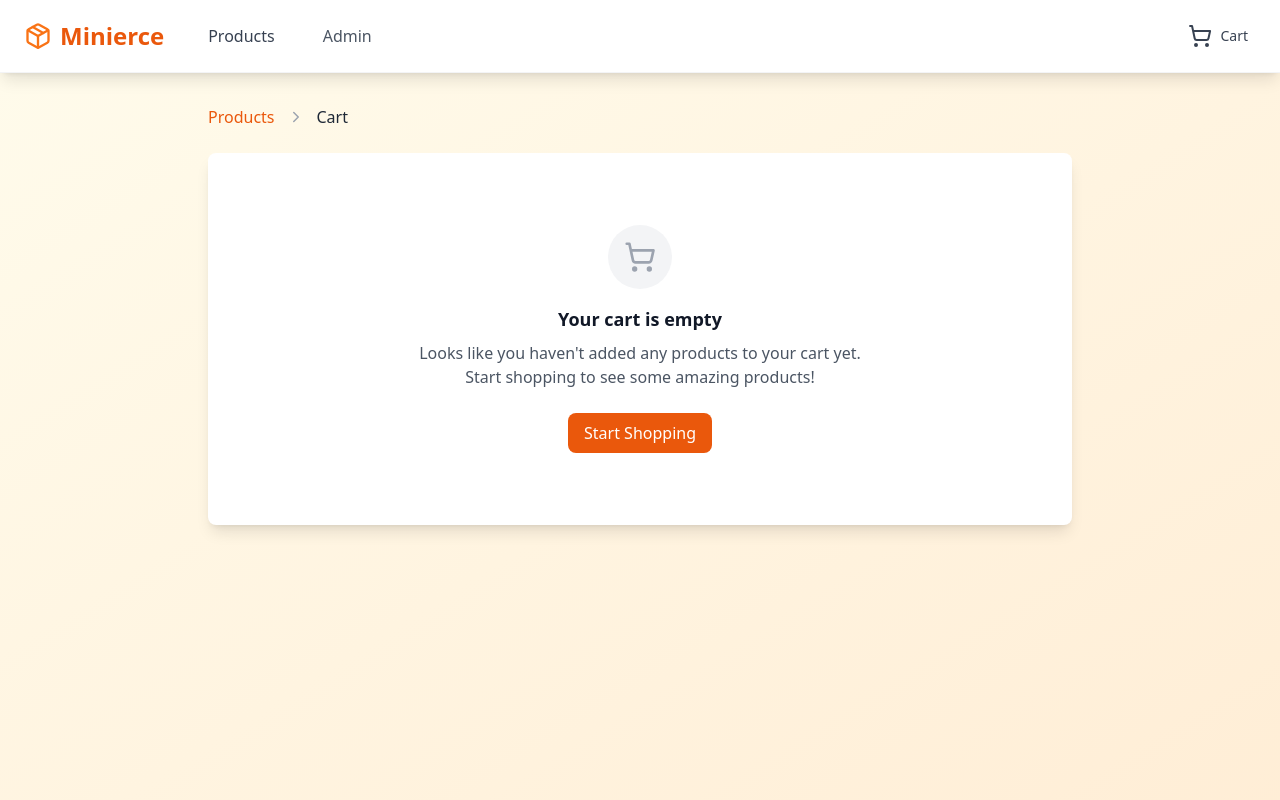
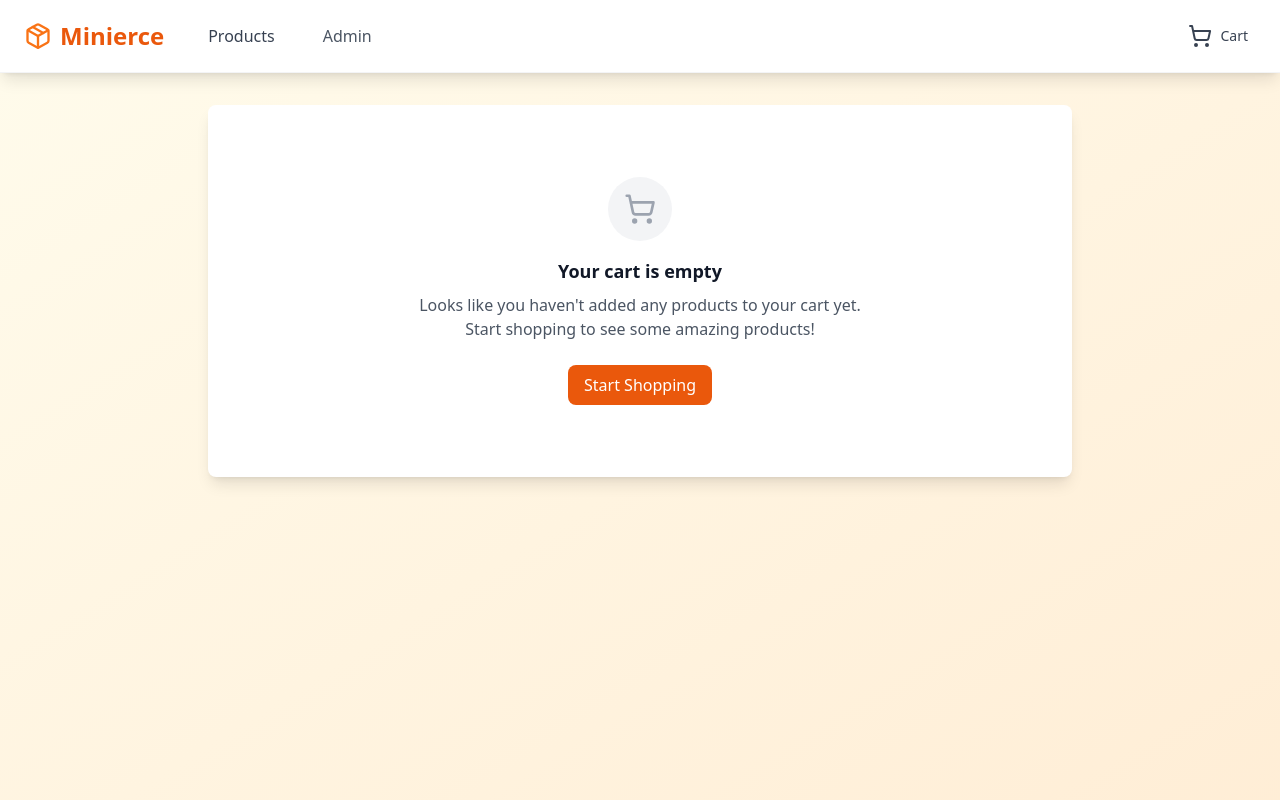
Before and after one commit to islamx/mini-ecommerce, a Next.js app: page /cart in a window 1280 px wide. Shown: the top 800 px of the page. Built offline with nearby package versions, Linux system fonts and the light colour scheme.

Commit message:
fix: hide breadcrumb when cart is empty for cleaner UX

```diff
--- a/src/app/cart/page.tsx
+++ b/src/app/cart/page.tsx
@@ -36,8 +36,8 @@ export default function CartPage() {
   return (
     <main className="min-h-screen bg-gradient-to-br from-amber-50 to-orange-100 p-8">
       <div className="max-w-4xl mx-auto px-4">
-        {/* Breadcrumb */}
-        {!hasCheckedOut && <Breadcrumb currentPage="Cart" />}
+        {/* Breadcrumb - only show when cart has items or during checkout */}
+        {!hasCheckedOut && cart.length > 0 && <Breadcrumb currentPage="Cart" />}
 
         <div className="bg-white shadow-lg p-6 rounded-lg">
           {!hasCheckedOut && cart.length > 0 && <h1 className="text-3xl font-bold mb-8 text-gray-800">Your Cart</h1>}
```
